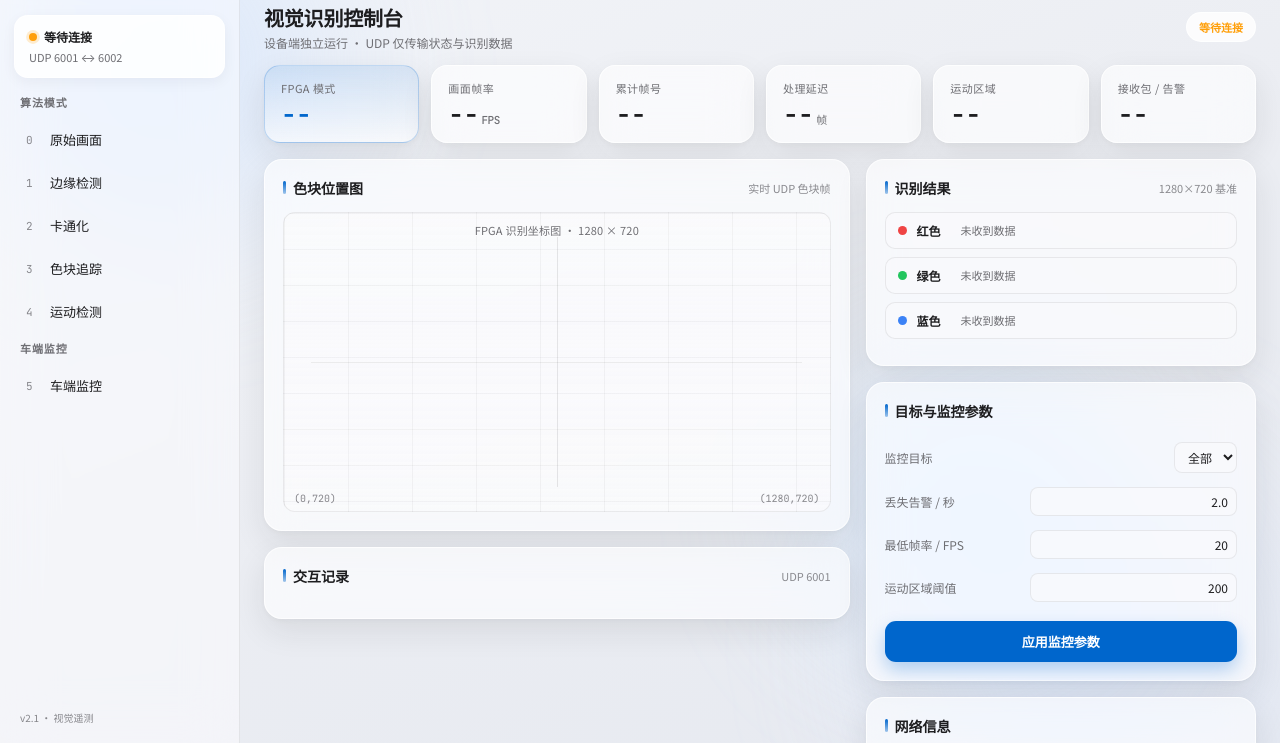
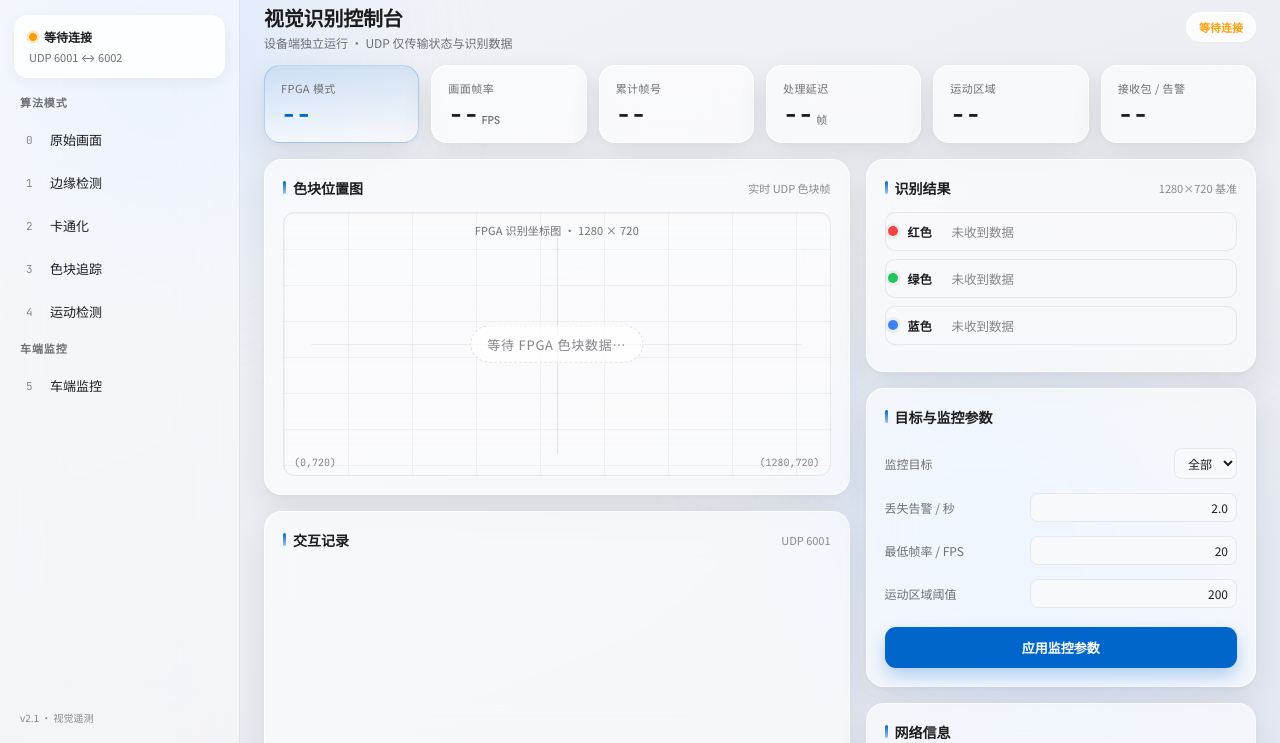
Before and after one commit to guoli-dev/FPGA_lsy_yjx_glh, a plain HTML site: page host/index.html in a window 1280 px wide. Shown: the part 57-800 px from the top of the page. Drawn offline with Linux system fonts and the light colour scheme; no server answers.

Commit message:
feat(host): 上位机界面第二轮调整（按实机截图）
看截图发现的问题：
1) 色块位置图又大又空 —— 加"等待 FPGA 色块数据…"占位胶囊，高度 300 -> 264px
2) 交互记录字号太小（11px 左右），答辩时看不清 —— 提到 12.5px，行距 1.75
3) 识别结果三行挤在一起 —— 行高加大、色标 10px + 外发光、名称加粗
4) 左右两列底部不齐 —— 列改 flex，最后一张卡 flex:1 铺满
5) 顶部导航看着不像可点 —— 加胶囊 hover 效果
6) 侧栏模式按钮选中态不明显 —— 加左侧 3px 蓝色竖条
7) 数字统一等宽对齐

仍然只动 host/index.html，不改协议、不改 FPGA。
刷新网页即可看到。

```diff
--- a/host/index.html
+++ b/host/index.html
@@ -255,6 +255,77 @@
         #0b0c10;
       color: #f5f5f7;
     }
+    /* ===== 2026-11-13 第二轮：按截图调整 ===== */
+
+    /* 1) 色块位置图：没数据时给个明确的占位提示，不要一片惨白 */
+    .plot-layer:empty::after {
+      content: "等待 FPGA 色块数据…";
+      position: absolute;
+      left: 50%; top: 50%;
+      transform: translate(-50%, -50%);
+      font-size: 13px;
+      color: var(--faint);
+      letter-spacing: 0.06em;
+      padding: 8px 16px;
+      border-radius: 999px;
+      background: rgba(255, 255, 255, 0.72);
+      border: 1px dashed rgba(29, 29, 31, 0.14);
+    }
+    /* 图本身压缩一点，给下方的交互记录腾空间 */
+    .plot { height: 264px; }
+    .plot-layer { position: absolute; inset: 0; }
+
+    /* 2) 交互记录：字号提到 12.5px，行距拉开，答辩时读得清 */
+    .log { font-size: 12.5px; line-height: 1.75; }
+    .log .row, .log div { letter-spacing: 0.01em; }
+
+    /* 3) 识别结果：三行拉高一点，色标加大，别挤在一起 */
+    .block-row { padding: 9px 2px; align-items: center; }
+    .block-row .sw {
+      width: 10px; height: 10px;
+      box-shadow: 0 0 0 3px rgba(0, 0, 0, 0.045);
+    }
+    .block-row .nm { font-weight: 600; letter-spacing: 0.02em; }
+    .block-row .val { color: var(--faint); font-size: 12.5px; }
+
+    /* 4) 左右两列底部对齐：用 flex 让内容自然铺满，不再一边长一边短 */
+    .content { align-items: stretch; }
+    .content .col {
+      display: flex;
+      flex-direction: column;
+      gap: 16px;
+      min-height: 100%;
+    }
+    .content .col > .card:last-child { flex: 1 1 auto; }
+
+    /* 5) 顶部导航：做成低调的胶囊，看得出可点 */
+    .topnav a, .topnav .nav-item {
+      padding: 4px 10px;
+      border-radius: 999px;
+      transition: background .15s ease, color .15s ease;
+    }
+    .topnav a:hover, .topnav .nav-item:hover {
+      background: rgba(0, 102, 204, 0.10);
+      color: var(--accent);
+    }
+
+    /* 6) 侧栏模式按钮：选中态加左侧蓝色粗边，当前模式一眼认出 */
+    .mode-btn { position: relative; transition: background .15s ease, transform .12s ease; }
+    .mode-btn:hover { background: rgba(0, 102, 204, 0.07); }
+    .mode-btn.active::before, .mode-btn[aria-pressed="true"]::before {
+      content: "";
+      position: absolute;
+      left: 0; top: 18%; bottom: 18%;
+      width: 3px;
+      border-radius: 2px;
+      background: var(--accent);
+    }
+
+    /* 7) 顶部连接状态：等待时橙、连上后绿，加强存在感 */
+    #headerDot, .status .dot { transition: background .25s ease; }
+
+    /* 8) 细处：数字右对齐更整齐 */
+    .kv .val, .block-row .val { font-variant-numeric: tabular-nums; }
 </style>
 
 <div class="stage" aria-hidden="true">
```
